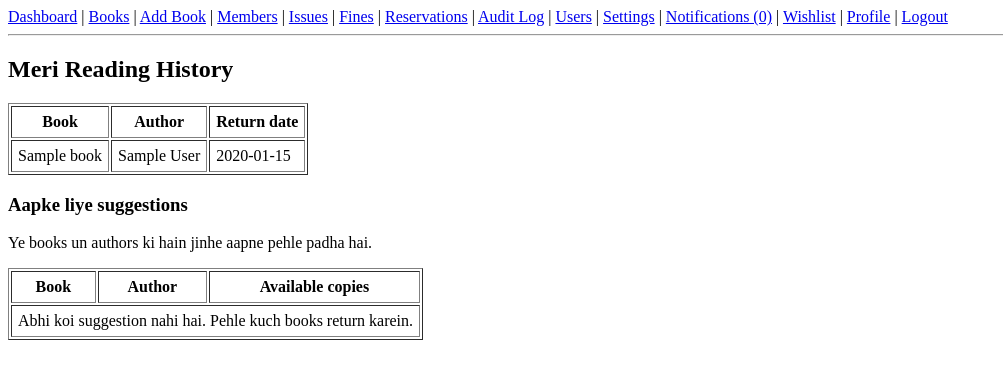
After one commit to kumarianshu20894-sys/LibroAI, a Flask app: page /history/ in a window 1280 px wide. The commit adds this page. Shown: the top 379 px of the page, without its empty margins (0-1003 px from the left). Run offline with Flask 3, Linux system fonts and the light colour scheme; a user stored in the database is signed in; tables that the repository leaves empty hold one stand-in row (values such as "Sample post"); some libraries are stand-ins or nearby versions.

Commit message:
Add reading history and rule-based recommendations

```diff
--- a/app/__init__.py
+++ b/app/__init__.py
@@ -87,4 +87,7 @@ def create_app():
     from app.goals_routes import goals_bp
     app.register_blueprint(goals_bp)
 
+    from app.history import history_bp
+    app.register_blueprint(history_bp)
+
     return app
--- /dev/null
+++ b/app/history.py
@@ -0,0 +1,19 @@
+from flask import Blueprint, render_template, flash, redirect, url_for
+from flask_login import login_required, current_user
+from app.models import Member
+from app.recommend import member_read_books, recommend_books
+
+history_bp = Blueprint("history_bp", __name__, url_prefix="/history")
+
+
+@history_bp.route("/")
+@login_required
+def history_page():
+    member = Member.query.filter_by(user_id=current_user.id).first()
+    if not member:
+        flash("Sirf members ka reading history hota hai.")
+        return redirect(url_for("auth.dashboard"))
+
+    past = member_read_books(member.id)
+    suggestions = recommend_books(member.id)
+    return render_template("history.html", past=past, suggestions=suggestions)
--- /dev/null
+++ b/app/recommend.py
@@ -0,0 +1,28 @@
+from app.models import Book, Issue
+
+
+def member_read_books(member_id):
+    """Member ki returned books (Issue objects), latest pehle."""
+    return (
+        Issue.query.filter(Issue.member_id == member_id, Issue.return_date.isnot(None))
+        .order_by(Issue.return_date.desc())
+        .all()
+    )
+
+
+def recommend_books(member_id, limit=10):
+    """Member ke padhe hue authors ki doosri books, jo member ne nahi padhi."""
+    history = member_read_books(member_id)
+    read_book_ids = {i.copy.book_id for i in history}
+    read_authors = {i.copy.book.author for i in history if i.copy.book.author}
+
+    if not read_authors:
+        return []
+
+    candidates = (
+        Book.query.filter(Book.author.in_(read_authors), ~Book.id.in_(read_book_ids))
+        .order_by(Book.title)
+        .limit(limit)
+        .all()
+    )
+    return candidates
--- a/app/templates/base.html
+++ b/app/templates/base.html
@@ -24,6 +24,7 @@
         | <a href="{{ url_for('wishlist.wishlist_list') }}">Wishlist</a>
         {% if current_user.role == 'member' %}
             | <a href="{{ url_for('goals_bp.goals_page') }}">Goals</a>
+            | <a href="{{ url_for('history_bp.history_page') }}">Reading History</a>
         {% endif %}
         | <a href="{{ url_for('profile.edit_profile') }}">Profile</a>
         | <a href="{{ url_for('auth.logout') }}">Logout</a>
--- /dev/null
+++ b/app/templates/history.html
@@ -0,0 +1,32 @@
+{% extends "base.html" %}
+{% block title %}Reading History{% endblock %}
+{% block content %}
+<h2>Meri Reading History</h2>
+<table border="1" cellpadding="6">
+    <tr><th>Book</th><th>Author</th><th>Return date</th></tr>
+    {% for i in past %}
+    <tr>
+        <td>{{ i.copy.book.title }}</td>
+        <td>{{ i.copy.book.author or '-' }}</td>
+        <td>{{ i.return_date }}</td>
+    </tr>
+    {% else %}
+    <tr><td colspan="3">Abhi koi book return nahi hui.</td></tr>
+    {% endfor %}
+</table>
+
+<h3>Aapke liye suggestions</h3>
+<p>Ye books un authors ki hain jinhe aapne pehle padha hai.</p>
+<table border="1" cellpadding="6">
+    <tr><th>Book</th><th>Author</th><th>Available copies</th></tr>
+    {% for b in suggestions %}
+    <tr>
+        <td><a href="{{ url_for('books.book_detail', book_id=b.id) }}">{{ b.title }}</a></td>
+        <td>{{ b.author }}</td>
+        <td>{{ b.copies|selectattr('status', 'equalto', 'available')|list|length }}</td>
+    </tr>
+    {% else %}
+    <tr><td colspan="3">Abhi koi suggestion nahi hai. Pehle kuch books return karein.</td></tr>
+    {% endfor %}
+</table>
+{% endblock %}
```
